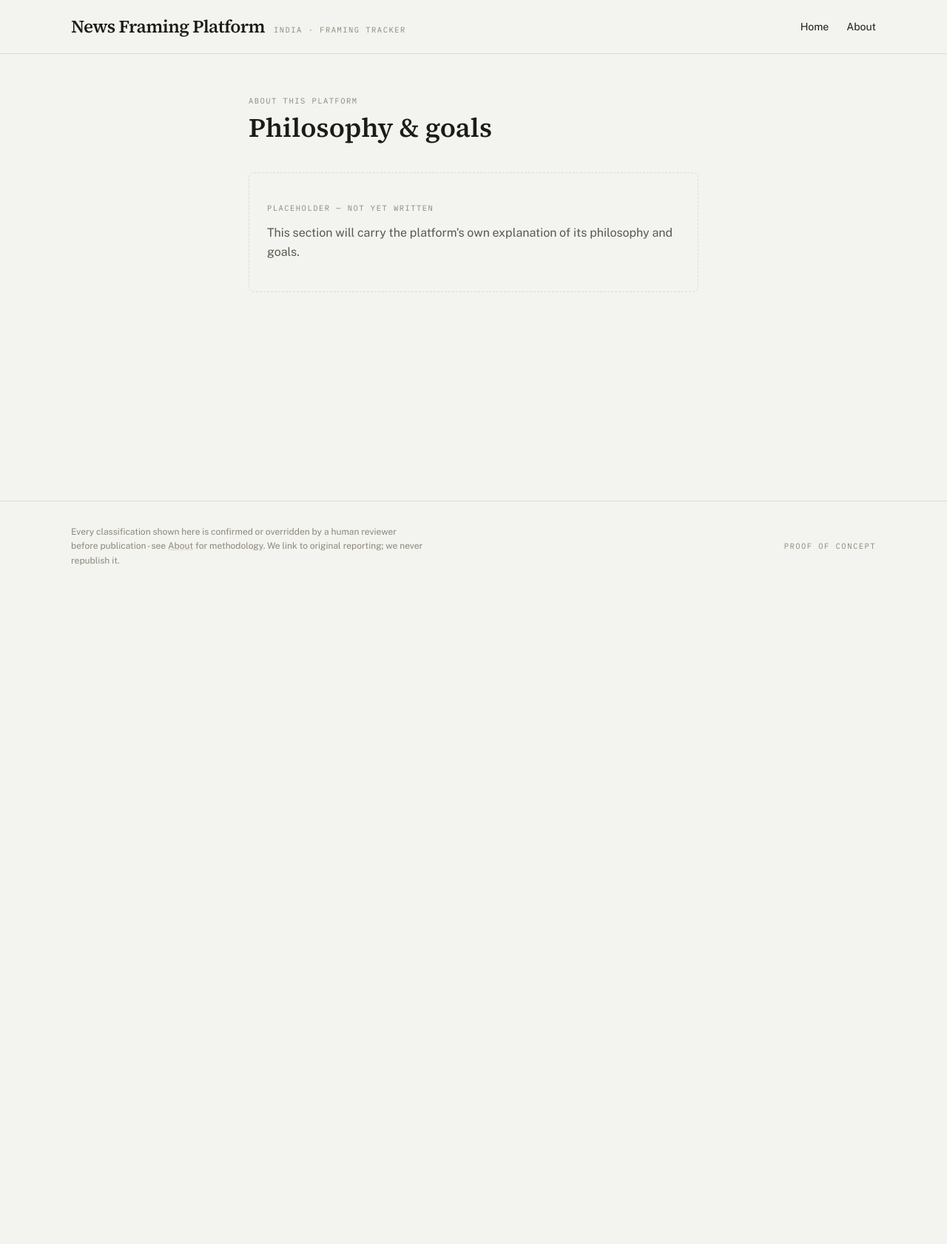
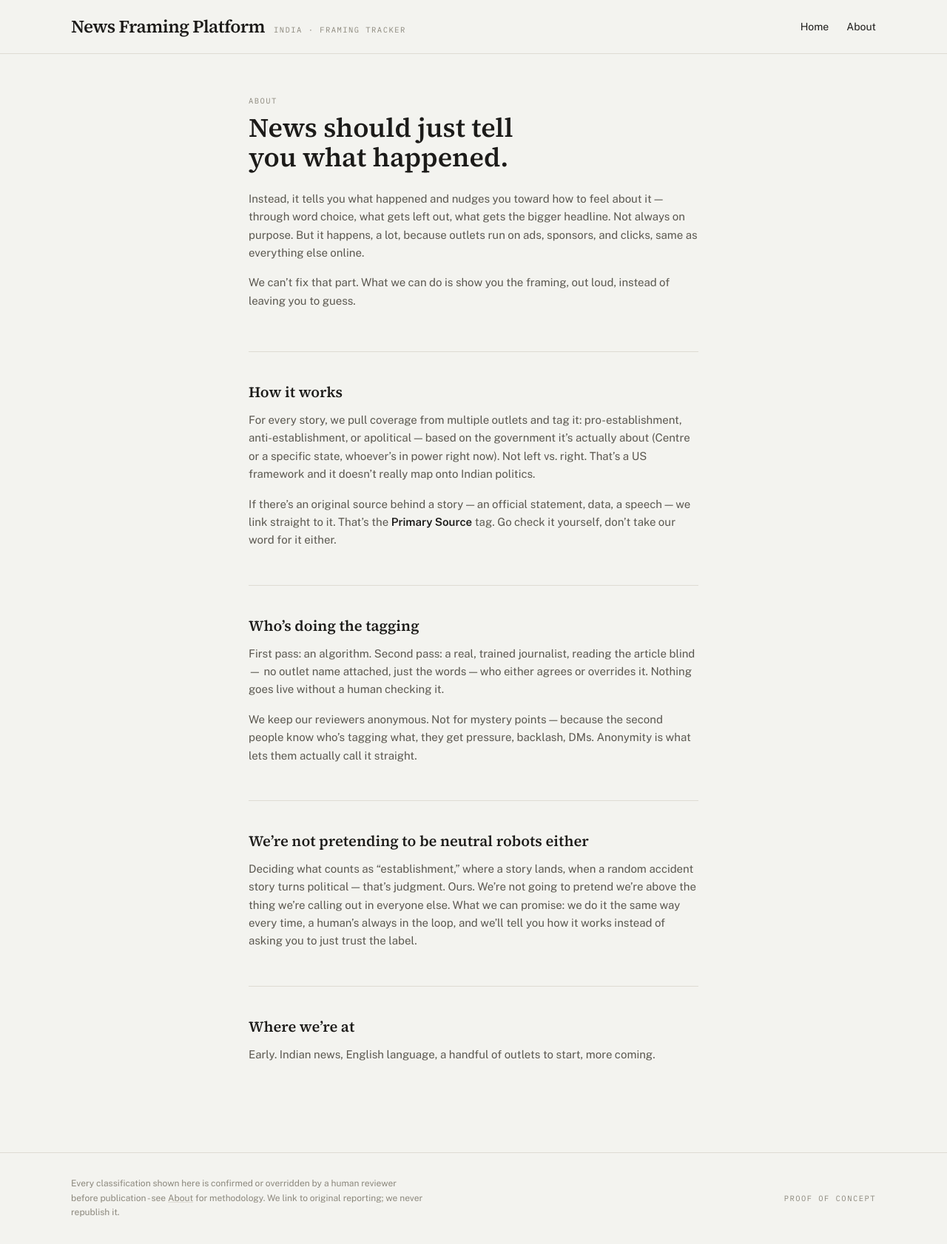
Before and after one commit to abhyudayapandey/news-classification, a FastAPI app: page /about in a window 1280 px wide. Shown: the whole page at 74% size. Before the commit the page ends 764 px from the top, so only its background shows below. Run offline with FastAPI, Linux system fonts and the light colour scheme; parts of the project's set-up code (start-up, migrations or seed data) failed here and were passed over; some libraries are stand-ins or nearby versions.

Commit message:
Replace About page placeholder with final philosophy/goals copy
Owner-authored copy, dropped in verbatim - only change from the pasted
text is converting markdown bold to a real <strong> (the one instance,
"Primary Source", matching the tag's actual name on the landing page)
and straight quotes/dashes to their typographic equivalents. Structure
follows the copy's own section breaks (How it works / Who's doing the
tagging / We're not pretending to be neutral robots either / Where
we're at), styled with the same type scale, hairline section dividers,
and mono eyebrow already established on the landing page - no new
visual elements, since the page's job now is to let the writing carry
it. Removed the dashed placeholder box entirely.

Co-Authored-By: Claude Sonnet 5 <noreply@anthropic.com>
Claude-Session: https://claude.ai/code/session_013XBsBdAyZroJzcJicnEuw8

```diff
--- a/app/templates/public_about.html
+++ b/app/templates/public_about.html
@@ -5,23 +5,48 @@
 {% block content %}
 <div class="max-w-2xl mx-auto px-5 sm:px-8 py-10 sm:py-14">
 
-  <p class="font-mono text-[10.5px] uppercase tracking-[0.14em] text-ink-faint mb-2">About this platform</p>
-  <h1 class="font-serif text-3xl sm:text-4xl font-semibold text-ink text-balance leading-tight mb-10">
-    Philosophy &amp; goals
+  <p class="font-mono text-[10.5px] uppercase tracking-[0.14em] text-ink-faint mb-2">About</p>
+  <h1 class="font-serif text-3xl sm:text-4xl font-semibold text-ink text-balance leading-tight mb-6">
+    News should just tell you what happened.
   </h1>
 
-  <!--
-    TODO(owner copy): placeholder only - replace this whole block with the
-    real philosophy/goals writeup (why this platform exists, what "pro-
-    establishment" / "anti-establishment" are and are not claiming about an
-    article, the standard of care behind a classification). Delete the
-    dashed box and this comment once real copy is in.
-  -->
-  <div class="border border-dashed border-line rounded-lg px-6 py-10">
-    <p class="font-mono text-[10.5px] uppercase tracking-[0.14em] text-ink-faint mb-3">Placeholder — not yet written</p>
-    <p class="text-ink-muted leading-relaxed">
-      This section will carry the platform's own explanation of its philosophy and goals.
-    </p>
+  <div class="space-y-4 text-[15px] leading-relaxed text-ink-muted mb-14">
+    <p>Instead, it tells you what happened and nudges you toward how to feel about it &mdash; through word choice, what gets left out, what gets the bigger headline. Not always on purpose. But it happens, a lot, because outlets run on ads, sponsors, and clicks, same as everything else online.</p>
+    <p>We can&rsquo;t fix that part. What we can do is show you the framing, out loud, instead of leaving you to guess.</p>
+  </div>
+
+  <div class="space-y-12">
+
+    <section class="pt-10 border-t border-line">
+      <h2 class="font-serif text-xl font-semibold text-ink mb-3">How it works</h2>
+      <div class="space-y-4 text-[15px] leading-relaxed text-ink-muted">
+        <p>For every story, we pull coverage from multiple outlets and tag it: pro-establishment, anti-establishment, or apolitical &mdash; based on the government it&rsquo;s actually about (Centre or a specific state, whoever&rsquo;s in power right now). Not left vs. right. That&rsquo;s a US framework and it doesn&rsquo;t really map onto Indian politics.</p>
+        <p>If there&rsquo;s an original source behind a story &mdash; an official statement, data, a speech &mdash; we link straight to it. That&rsquo;s the <strong class="font-semibold text-ink">Primary Source</strong> tag. Go check it yourself, don&rsquo;t take our word for it either.</p>
+      </div>
+    </section>
+
+    <section class="pt-10 border-t border-line">
+      <h2 class="font-serif text-xl font-semibold text-ink mb-3">Who&rsquo;s doing the tagging</h2>
+      <div class="space-y-4 text-[15px] leading-relaxed text-ink-muted">
+        <p>First pass: an algorithm. Second pass: a real, trained journalist, reading the article blind &mdash; no outlet name attached, just the words &mdash; who either agrees or overrides it. Nothing goes live without a human checking it.</p>
+        <p>We keep our reviewers anonymous. Not for mystery points &mdash; because the second people know who&rsquo;s tagging what, they get pressure, backlash, DMs. Anonymity is what lets them actually call it straight.</p>
+      </div>
+    </section>
+
+    <section class="pt-10 border-t border-line">
+      <h2 class="font-serif text-xl font-semibold text-ink mb-3">We&rsquo;re not pretending to be neutral robots either</h2>
+      <div class="space-y-4 text-[15px] leading-relaxed text-ink-muted">
+        <p>Deciding what counts as &ldquo;establishment,&rdquo; where a story lands, when a random accident story turns political &mdash; that&rsquo;s judgment. Ours. We&rsquo;re not going to pretend we&rsquo;re above the thing we&rsquo;re calling out in everyone else. What we can promise: we do it the same way every time, a human&rsquo;s always in the loop, and we&rsquo;ll tell you how it works instead of asking you to just trust the label.</p>
+      </div>
+    </section>
+
+    <section class="pt-10 border-t border-line">
+      <h2 class="font-serif text-xl font-semibold text-ink mb-3">Where we&rsquo;re at</h2>
+      <div class="space-y-4 text-[15px] leading-relaxed text-ink-muted">
+        <p>Early. Indian news, English language, a handful of outlets to start, more coming.</p>
+      </div>
+    </section>
+
   </div>
 
 </div>
```
